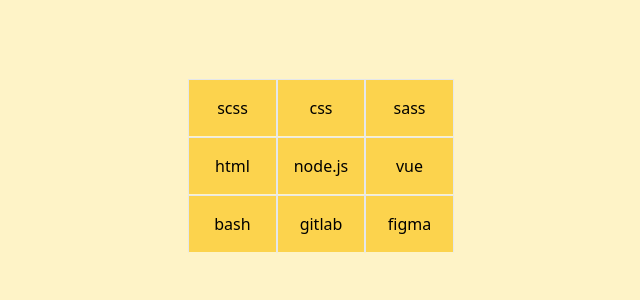
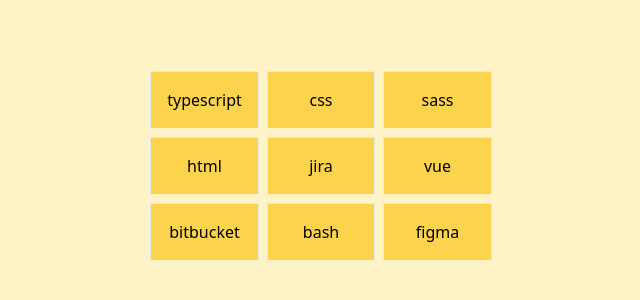
Before and after one commit to hansmaast/website, a Nuxt app: page / in a window 1280 px wide. Shown: the part 234-534 px from the top of the page, without its empty margins (319-959 px from the left). Built offline with nearby package versions, Linux system fonts and the light colour scheme.

Commit message:
feat: basic animation on grid items

```diff
--- a/components/GridSwitcher.vue
+++ b/components/GridSwitcher.vue
@@ -3,9 +3,9 @@ import { pickRandomItemsFromArray } from '~/utils/pickRandomItemsFromArray'
 
 const props = withDefaults(defineProps<{
   items: string[]
-  rolling: boolean
+  shuffleSpeedInMs: number
 }>(), {
-  rolling: false,
+  shuffleSpeedInMs: 3000,
 })
 
 const displayedItems = ref<string[]>([])
@@ -21,26 +21,51 @@ function updateDisplayedItems(index: number) {
 
 onMounted(() => {
   displayedItems.value = pickRandomItemsFromArray(props.items, 9)
-  let currentIndex = 0
+
   const interval = setInterval(() => {
+    const currentIndex = Math.floor(Math.random() * displayedItems.value.length)
     updateDisplayedItems(currentIndex)
-    if (props.rolling)
-      currentIndex = (currentIndex + 1) % 9
-    else
-      currentIndex = Math.floor(Math.random() * displayedItems.value.length)
-  }, 700)
+  }, props.shuffleSpeedInMs)
   onUnmounted(() => clearInterval(interval))
 })
 </script>
 
 <template>
-  <div class="grid grid-cols-3 gap-0 justify-items-stretch w-full">
+  <TransitionGroup
+    tag="figure"
+    name="bounce"
+    class="grid grid-cols-3 gap-2 justify-items-stretch w-full"
+  >
     <figure
       v-for="item in displayedItems"
       :key="item"
       class="bg-amber-300 text-center p-4 border border-b-amber-100"
     >
-      {{ item }}
+      <span :key="item">
+        {{ item }}
+      </span>
     </figure>
-  </div>
+  </TransitionGroup>
 </template>
+
+<style scoped>
+.bounce-enter-active {
+  animation: bounce-in 0.9s;
+}
+.bounce-leave-active {
+  animation: bounce-in 0.9s reverse;
+  position: absolute;
+  opacity: 0;
+}
+@keyframes bounce-in {
+  0% {
+    transform: scale(0);
+  }
+  50% {
+    transform: scale(1.15);
+  }
+  100% {
+    transform: scale(1);
+  }
+}
+</style>
```
